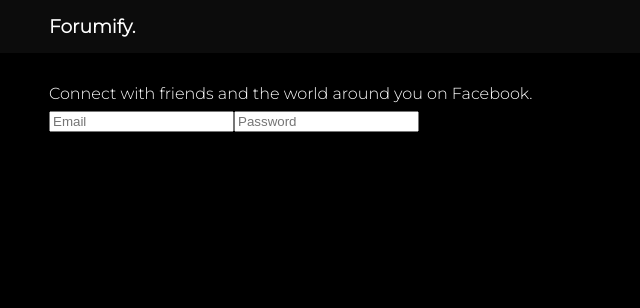
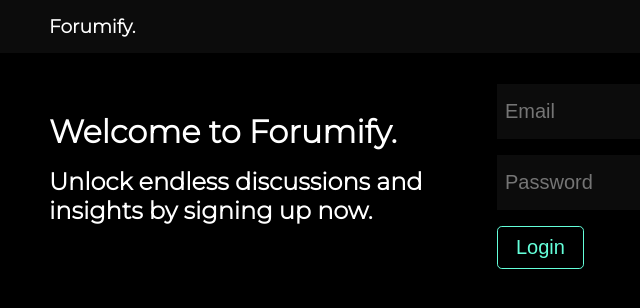
Before and after one commit to Shkurtevski/Forumify, a Next.js app: page / in a window 1280 px wide. Shown: the top 308 px of the page, without its empty margins (143-783 px from the left). Built offline with nearby package versions, Linux system fonts and the light colour scheme.

Commit message:
update document

```diff
--- a/app/components/login-register/Login.tsx
+++ b/app/components/login-register/Login.tsx
@@ -2,7 +2,7 @@ import { NextPage } from "next";
 
 const Login: NextPage = () => {
   return (
-    <form>
+    <form className="login-form">
       <input type="text" name="username" id="username" placeholder="Email" />
       <input
         type="password"
@@ -10,6 +10,9 @@ const Login: NextPage = () => {
         id="password"
         placeholder="Password"
       />
+      <div className="login-button">
+        <button className="btn btn-font-size-medium">Login</button>
+      </div>
     </form>
   );
 };
--- a/app/css/components/_home.scss
+++ b/app/css/components/_home.scss
@@ -3,17 +3,23 @@
 @use "sass:math";
 
 .home {
-  main {
-    .banner {
-      @extend %d-flex-center;
+  .wrapper {
+    @extend %d-flex-center;
+    flex-wrap: wrap;
+    .text-content {
+      h1,
+      h2 {
+        color: var.$text-color-primary;
+      }
+    }
+    .text-content,
+    .login {
       width: 100%;
-      .banner-content {
-        h1 {
-          color: var.$text-color-primary;
-        }
-        p {
-          font-size: var.$font-size-medium;
-        }
+    }
+    @include mix.tablet-styles {
+      .text-content,
+      .login {
+        width: 50%;
       }
     }
   }
--- a/app/css/components/_index.scss
+++ b/app/css/components/_index.scss
@@ -2,3 +2,4 @@
 @forward "./container";
 @forward "./navbar";
 @forward "./forum-post";
+@forward "./login";
--- /dev/null
+++ b/app/css/components/_login.scss
@@ -0,0 +1,23 @@
+@use "../abstracts/variables" as var;
+@use "../abstracts/mixins" as mix;
+@use "sass:math";
+
+.login-form {
+  display: flex;
+  flex-direction: column;
+  input {
+    padding: 1rem 0.5rem;
+    background-color: var.$background-color-secondary !important;
+    border: none;
+    color: var.$text-color-primary;
+    outline: var.$background-color-secondary;
+    font-size: var.$font-size-medium;
+    &:focus {
+      background-color: var.$background-color-secondary;
+    }
+    &:not(:last-child) {
+      margin-bottom: 1rem;
+    }
+  }
+
+}
--- a/app/css/core/_common-elements.scss
+++ b/app/css/core/_common-elements.scss
@@ -36,6 +36,10 @@ span {
   }
 }
 
+.btn-font-size-medium {
+  font-size: var.$font-size-medium;
+}
+
 .register-btn {
   color: var.$button-color-primary;
   background-color: transparent;
--- a/app/css/core/_reboot.scss
+++ b/app/css/core/_reboot.scss
@@ -21,6 +21,8 @@ p {
   margin-bottom: 0.5rem;
 }
 
+h1,
+h2,
 h3 {
   margin-top: 0;
   margin-bottom: 1rem;
--- a/app/css/global.css
+++ b/app/css/global.css
@@ -21,6 +21,8 @@ p {
   margin-bottom: 0.5rem;
 }
 
+h1,
+h2,
 h3 {
   margin-top: 0;
   margin-bottom: 1rem;
@@ -39,7 +41,7 @@ nav .navbar-wrapper, .container {
   }
 }
 
-.home main .banner {
+.home .wrapper {
   display: flex;
   justify-content: center;
   align-items: center;
@@ -79,6 +81,10 @@ span {
   transition: 0.1s;
 }
 
+.btn-font-size-medium {
+  font-size: 1.25rem;
+}
+
 .register-btn {
   color: #64ffda;
   background-color: transparent;
@@ -93,14 +99,22 @@ span {
   transition: 0.1s;
 }
 
-.home main .banner {
+.home .wrapper {
+  flex-wrap: wrap;
+}
+.home .wrapper .text-content h1,
+.home .wrapper .text-content h2 {
+  color: #fff;
+}
+.home .wrapper .text-content,
+.home .wrapper .login {
   width: 100%;
 }
-.home main .banner .banner-content h1 {
-  color: #fff;
-}
-.home main .banner .banner-content p {
-  font-size: 1.25rem;
+@media (min-width: 768px) {
+  .home .wrapper .text-content,
+  .home .wrapper .login {
+    width: 50%;
+  }
 }
 
 nav {
@@ -143,4 +157,23 @@ nav .navbar-wrapper .navbar-content-wrapper button:not(:last-child) {
 .forum-post .forum-post-inner .hashtags span:not(:last-child) {
   margin-right: 0.5rem;
   margin-bottom: 0.5rem;
+}
+
+.login-form {
+  display: flex;
+  flex-direction: column;
+}
+.login-form input {
+  padding: 1rem 0.5rem;
+  background-color: rgb(12, 12, 12) !important;
+  border: none;
+  color: #fff;
+  outline: rgb(12, 12, 12);
+  font-size: 1.25rem;
+}
+.login-form input:focus {
+  background-color: rgb(12, 12, 12);
+}
+.login-form input:not(:last-child) {
+  margin-bottom: 1rem;
 }/*# sourceMappingURL=global.css.map */
--- a/app/page.tsx
+++ b/app/page.tsx
@@ -7,7 +7,8 @@ const Home: NextPage = async () => {
     <main className="home">
       <div className="wrapper">
         <div className="text-content">
-          <p>Connect with friends and the world around you on Facebook.</p>
+          <h1>Welcome to Forumify.</h1>
+          <h2>Unlock endless discussions and insights by signing up now.</h2>
         </div>
         <div className="login">
           <Login />
```
Also changed, not shown: 1 other file (tests, documents, lock files or other folders).
